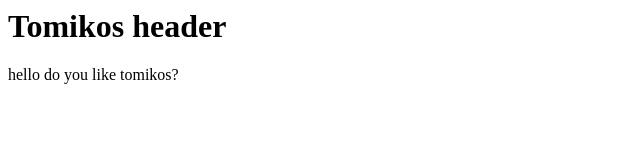
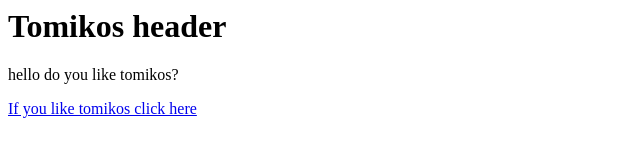
Before and after one commit to aimdacrazyone/tomikos, a plain HTML site: page index.html in a window 1280 px wide. Shown: the whole page, without its empty margins (0-640 px from the left). Drawn offline with Linux system fonts and the light colour scheme.

Commit message:
Update index.html

```diff
--- a/index.html
+++ b/index.html
@@ -1,4 +1,5 @@
 <html></html>
  <h1>Tomikos header</h1>
  <p>hello do you like tomikos?</p>
+ <a href="batarong.com">If you like tomikos click here</a>
 <html></html>
```
